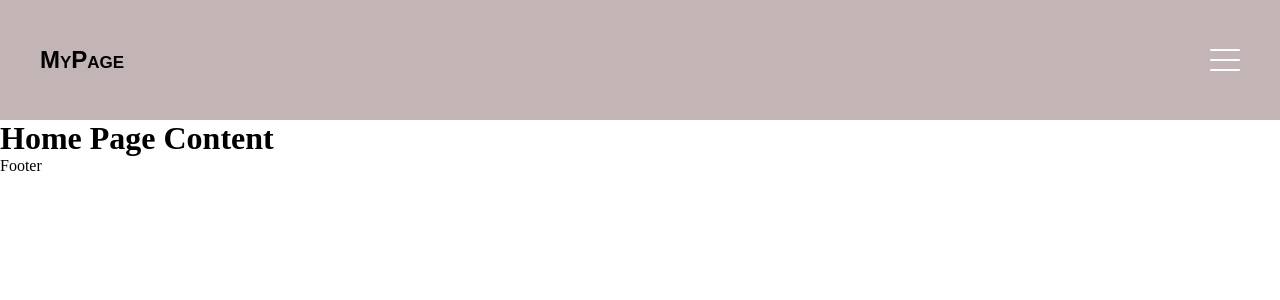
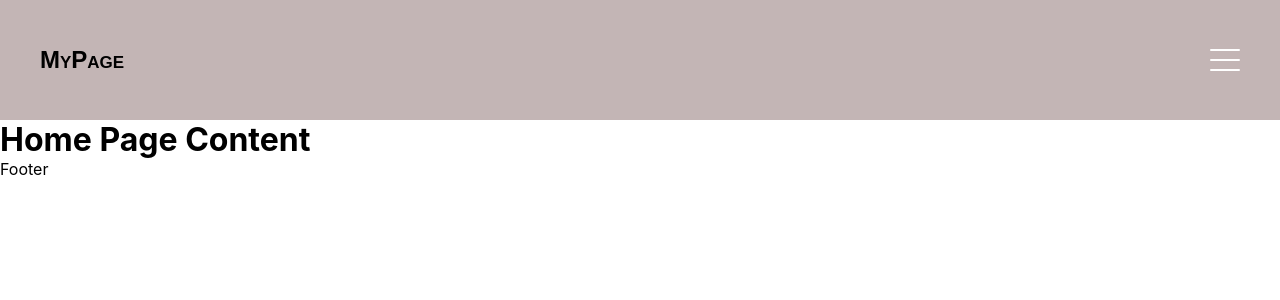
Before and after one commit to changhak0310/my-homepage-use-gsap-, a Next.js app: page / in a window 1280 px wide. Shown: the top 300 px of the page. Built offline with nearby package versions, Linux system fonts and the light colour scheme.

Commit message:
PLUS-font style

```diff
--- a/src/styles/globals.css
+++ b/src/styles/globals.css
@@ -5,5 +5,8 @@
 html,
 body {
   overflow-x: hidden;
-
+  font-family: "Avenir", "Poppins", -apple-system, BlinkMacSystemFont,
+    "Segoe UI", Roboto, Oxygen, Ubuntu, Cantarell, "Open Sans", "Helvetica Neue",
+    sans-serif;
+  font-size: 16px;
 }
```
